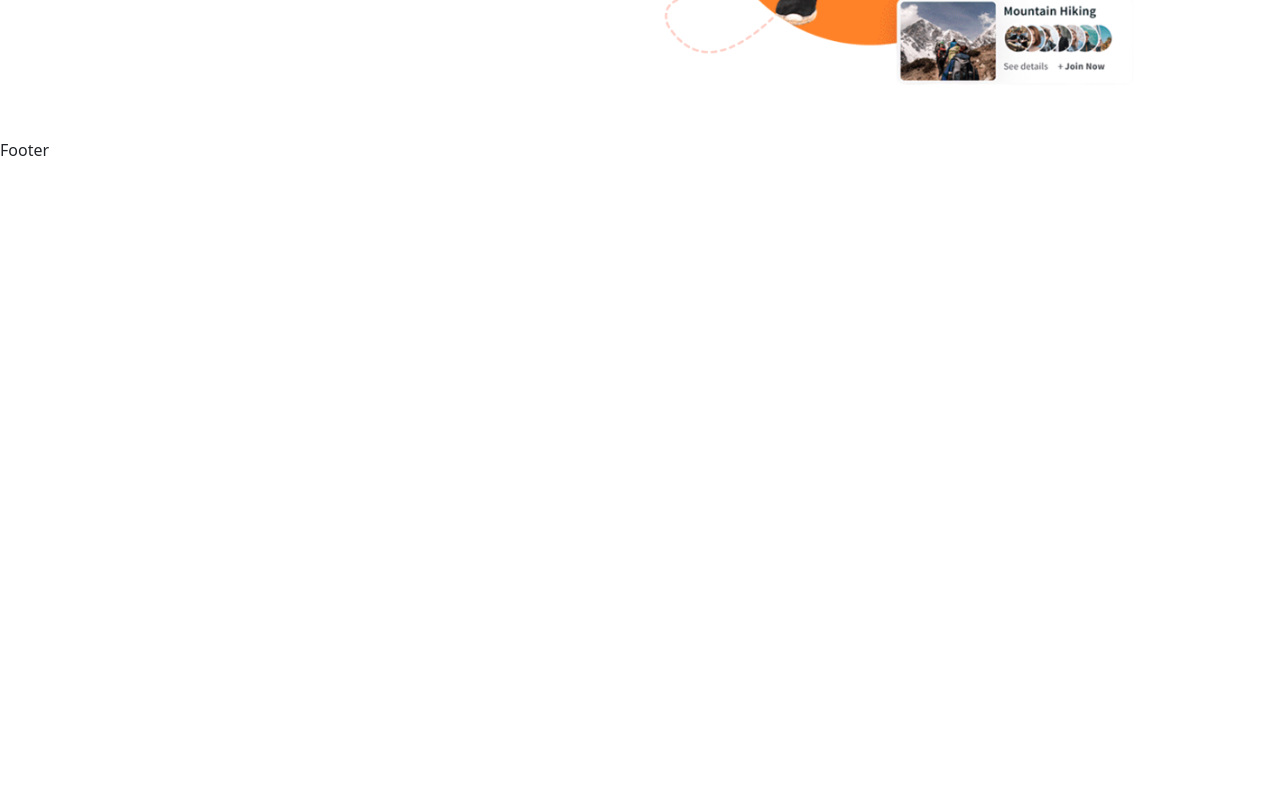
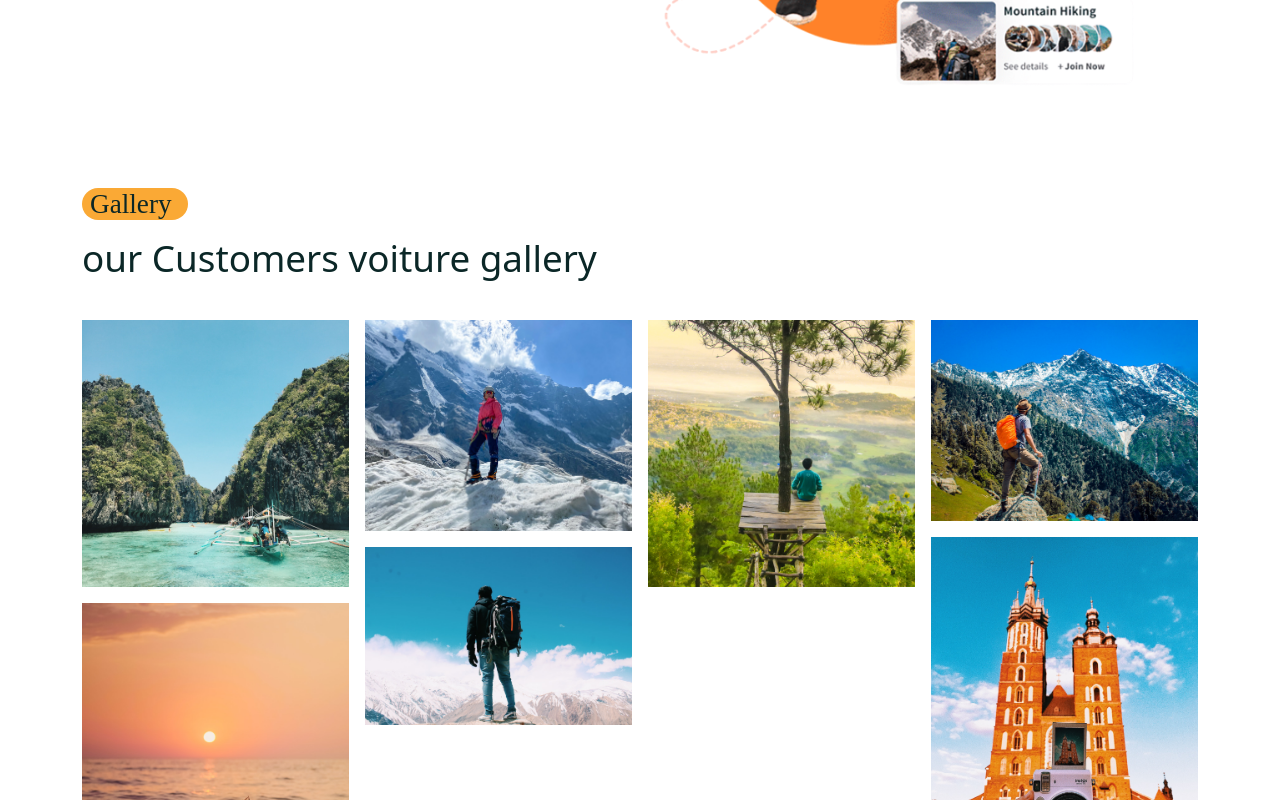
Before and after one commit to ch3rrywolf/Myloc-comparator, a React (Create React App) app in the folder frontend/: page /home in a window 1280 px wide. Shown: the part 2380-3180 px from the top of the page. Before the commit the page ends 2542 px from the top, so only its background shows below. Built offline with nearby package versions, Linux system fonts and the light colour scheme; a web font is replaced by a local one.

Commit message:
[Front] Home Customers voitures gallery

```diff
--- /dev/null
+++ b/frontend/src/components/Image-gallery/MasonryImagesGallery.jsx
@@ -0,0 +1,24 @@
+import React from 'react'
+import galleryImages from './galleryImages'
+import Masonry, { ResponsiveMasonry } from 'react-responsive-masonry'
+
+const MasonryImagesGallery = () => {
+  return (
+    <ResponsiveMasonry columnsCountBreakPoints={{350:1, 768:3, 992:4}}>
+        <Masonry gutter='1rem'>
+            {
+                galleryImages.map((item, index) => (
+                    <img
+                    className="masonry__img"
+                     src={item}
+                     key={index}
+                     alt=""
+                     style={{ width: "100%", display: "block", borderRaduis: "10px" }}
+                    />
+            ))}
+        </Masonry>
+    </ResponsiveMasonry>
+  )
+}
+
+export default MasonryImagesGallery
--- /dev/null
+++ b/frontend/src/components/Image-gallery/galleryImages.js
@@ -0,0 +1,20 @@
+import galleryImg01 from '../../assets/images/gallery-01.jpg'
+import galleryImg02 from '../../assets/images/gallery-02.jpg'
+import galleryImg03 from '../../assets/images/gallery-03.jpg'
+import galleryImg04 from '../../assets/images/gallery-04.jpg'
+import galleryImg05 from '../../assets/images/gallery-05.jpg'
+import galleryImg06 from '../../assets/images/gallery-06.jpg'
+import galleryImg07 from '../../assets/images/gallery-07.jpg'
+
+
+const galleryImages = [
+    galleryImg01,
+    galleryImg02,
+    galleryImg03,
+    galleryImg04,
+    galleryImg05,
+    galleryImg06,
+    galleryImg07,
+]
+
+export default galleryImages;
--- a/frontend/src/pages/Home.jsx
+++ b/frontend/src/pages/Home.jsx
@@ -12,6 +12,7 @@
 import ServiceList from '../services/ServiceList';
 import FeaturedVoitureList from '../components/Featured-voiture/FeaturedVoitureList';
 import experienceImg from "../assets/images/experience.png";
+import MasonryImagesGallery from '../components/Image-gallery/MasonryImagesGallery';
 
 
 const Home = () => {
@@ -114,6 +115,20 @@
     </Container>
   </section>
 
+  <section>
+    <Container>
+      <Row>
+        <Col lg='12'>
+          <Subtitle subtitle={'Gallery'}/>
+          <h2 className="gallery__title"> our Customers voiture gallery</h2>
+        </Col>
+        <Col lg='12'>
+          <MasonryImagesGallery />
+        </Col>
+      </Row>
+    </Container>
+  </section>
+
   </>
 }
 
--- a/frontend/src/styles/home.css
+++ b/frontend/src/styles/home.css
@@ -95,3 +95,17 @@
 .experience__img img {
     width: 90%;
 }
+
+.gallery__title {
+    font-size: 2.3rem;
+    margin-bottom: 2.5rem;
+    margin-top: 1rem;
+}
+
+.masonry__img {
+    transition: .3s;
+}
+
+.masonry__img:hover{
+    transform: scale(1.1);
+}
```
